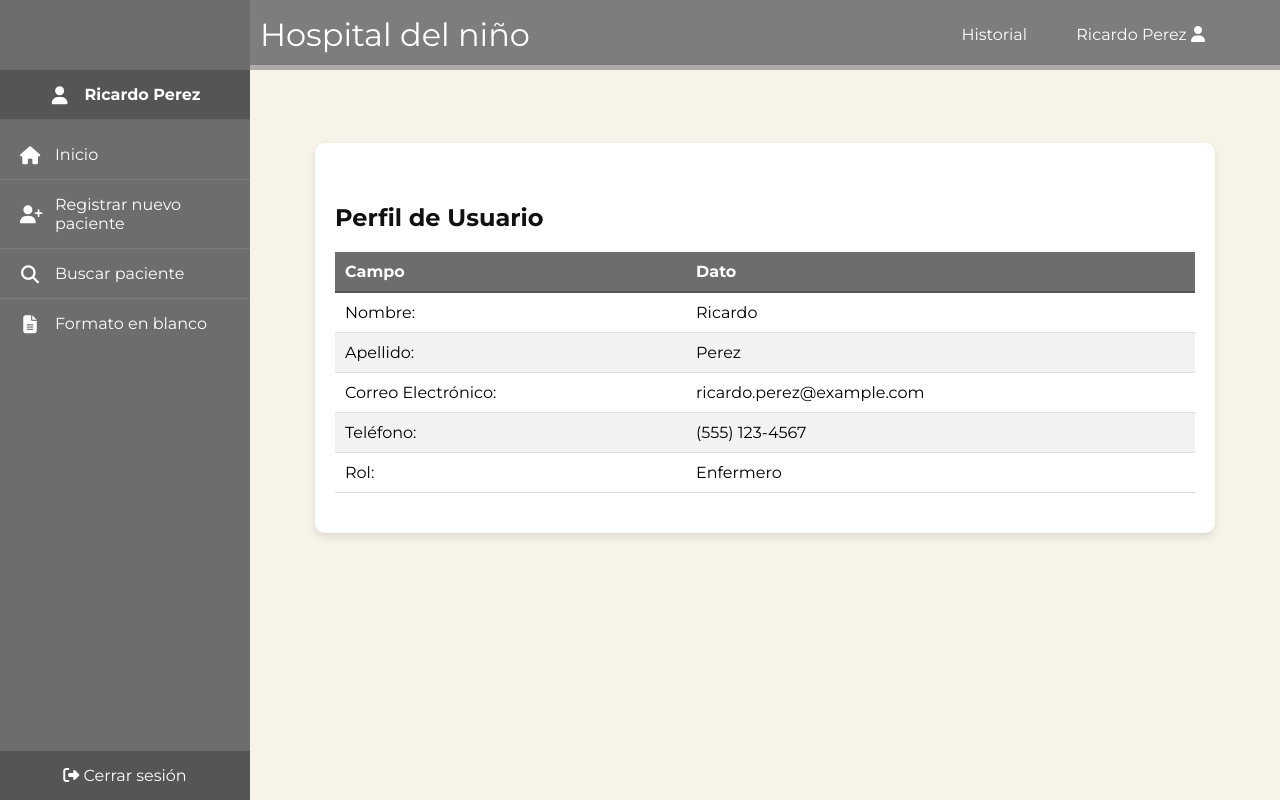
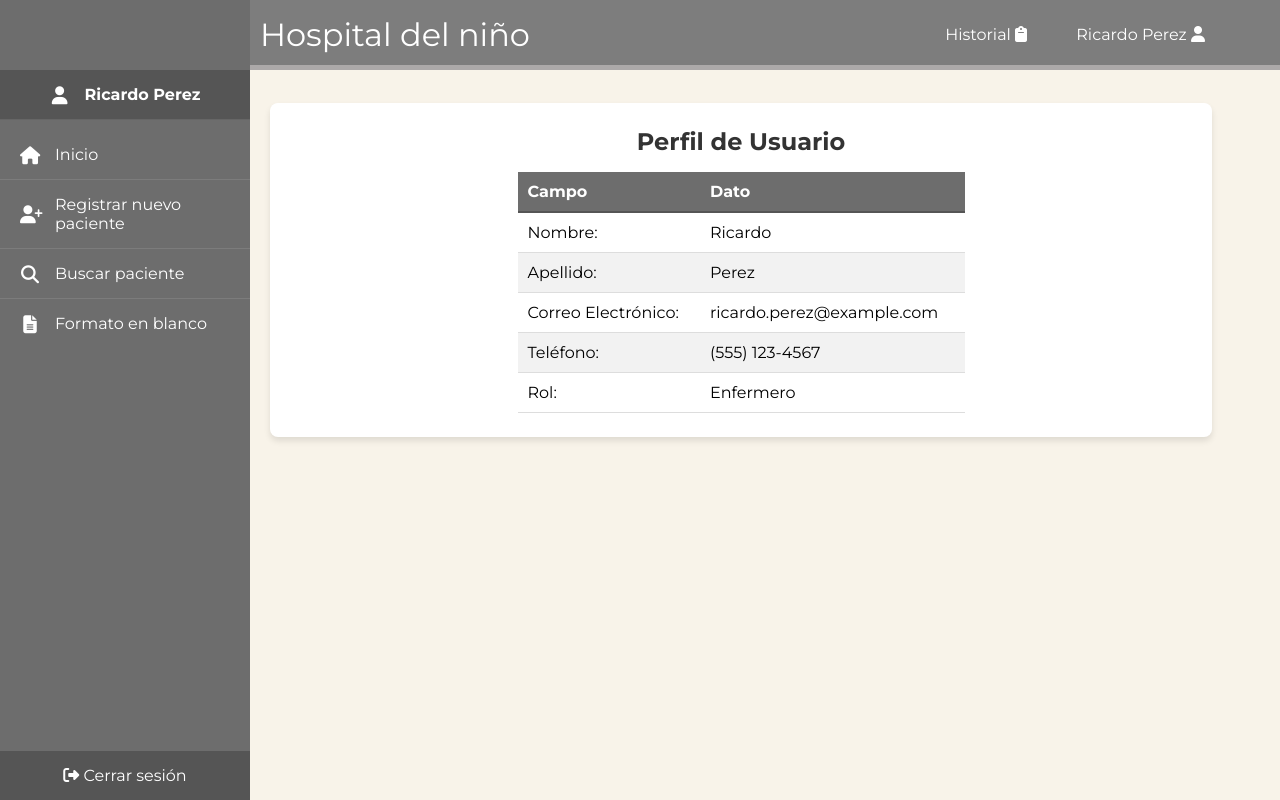
Before and after one commit to VazquezKaren/Integradora_Hospital, a PHP site: page /empleado.html in a window 1280 px wide. Run offline with PHP 8.4, Linux system fonts and the light colour scheme.

Commit message:
fix: styles and queries

```diff
--- a/css/estilos.css
+++ b/css/estilos.css
@@ -253,11 +218,6 @@ tbody tr:hover {
     background-color: #f5f5f5;
 }
 
-h2 {
-    margin-top: 40px;
-    color: #6d6d6d;
-    text-align: left;
-}
 
 .recent-changes-table {
     display: table;
@@ -273,19 +235,22 @@ h2 {
     box-shadow: 0 4px 8px rgba(0, 0, 0, 0.1);
     width: 100%;
     max-width: 900px;
-    margin: 40px auto;
 }
 
 .contentbox h2, .contentbox h3 {
     color: #111111;
     margin-bottom: 20px;
-    text-align: left;
+    margin-top: 1rem;
+    text-align: center;
 }
+*/
+
 
 table {
-    width: 100%;
-    border-collapse: collapse;
+    max-width: 1rem ;
     margin-bottom: 20px;
+    min-width: 50%;
+    margin: auto;
 }
 
 table td {
--- a/css/inicio.css
+++ b/css/inicio.css
@@ -15,6 +15,7 @@ section {
     gap: 4rem;
     margin-top: 4rem;
     width: 100%;
+    margin-right: 3rem;
 }
 
 .contentbox {
@@ -32,12 +33,7 @@ section {
     transform: translateY(-5px);
 }
 
-.contentbox h2 {
-    margin-bottom: 1rem;
-    color: #333;
-}
-
-.contentbox h3{
+.contentbox h2, .contentbox h3{
     margin-bottom: 1rem;
     color: #333;
 }
--- a/css/pacientes.css
+++ b/css/pacientes.css
@@ -139,5 +139,5 @@ section hr{
 }
 
 .contentbox patient-info h3{
-    margin-bottom: 20px;
+    margin-bottom: 10px;
 }
--- a/empleado.html
+++ b/empleado.html
@@ -1,20 +1,19 @@
 <!DOCTYPE html>
 <html lang="es">
-
 <head>
     <meta charset="UTF-8">
     <meta name="viewport" content="width=device-width, initial-scale=1.0">
-    <title>Perfil de Empleado - Hospital del Niño</title>
+    <title>Empleado</title>
+    <link rel="stylesheet" href="css/estilos.css">
     <link rel="stylesheet" href="css/inicio.css">
-    <link rel="stylesheet" href="css/estilos.css">
+    <link rel="stylesheet" href="css/pacientes.css">
     <link rel="stylesheet" href="https://cdnjs.cloudflare.com/ajax/libs/font-awesome/6.4.0/css/all.min.css">
 </head>
-
 <body>
     <header class="header">
         <div class="container">
             <div class="btn-menu">
-                <label for="btn-menu">☰</label>
+                <label for="btn-menu"><i class="fa-solid fa-bars"></i></label>
             </div>
             <div class="logo">
                 <a href="inicio.html" style="text-decoration: none; color: inherit;">
@@ -22,7 +21,9 @@
                 </a>
             </div>
             <nav class="menu">
-                <a href="historial.html">Historial</a>
+                <a href="historial.html" class="user-link">
+                    Historial <i class="fa-solid fa-clipboard"></i>
+                </a>
                 <a href="empleado.html" class="user-link">
                     Ricardo Perez <i class="fas fa-user"></i>
                 </a>
--- a/registro.html
+++ b/registro.html
@@ -13,7 +13,7 @@
     <header class="header">
         <div class="container">
             <div class="btn-menu">
-                <label for="btn-menu">☰</label>
+                <label for="btn-menu"><i class="fa-solid fa-bars"></i></label>
             </div>
             <div class="logo">
                 <a href="inicio.html" style="text-decoration: none; color: inherit;">
@@ -21,7 +21,9 @@
                 </a>
             </div>
             <nav class="menu">
-                <a href="historial.html">Historial</a>
+                <a href="historial.html" class="user-link">
+                    Historial <i class="fa-solid fa-clipboard"></i>
+                </a>
                 <a href="empleado.html" class="user-link">
                     Ricardo Perez <i class="fas fa-user"></i>
                 </a>
--- a/registoEmpleado.html
+++ b/registroEmpleado.html
@@ -90,8 +90,8 @@
                     </div>
 
                     <hr>
+                    <h3>Seleccionar Departamento y Rol</h3>
                     <div class="form-row">
-                        <h3>Seleccionar Departamento y Rol</h3>
                         <div class="form-group">
                             <label for="departamento">Departamento:</label>
                             <select id="departamento">
```
Also changed, not shown: other parts of css/estilos.css (+39 -35 lines), formatoblanco.html (+5 -3 lines), historial.html (+6 -6 lines), pacientes.html (+5 -2 lines).
